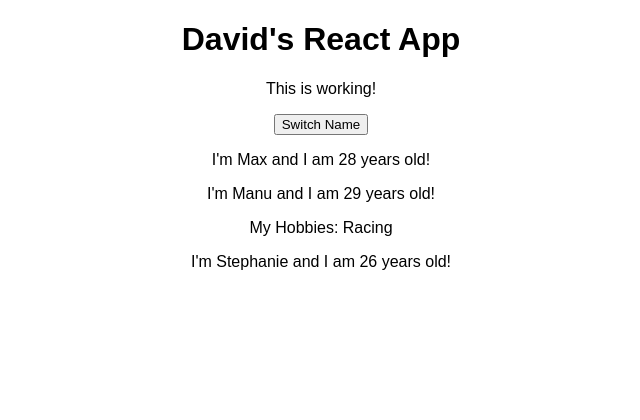
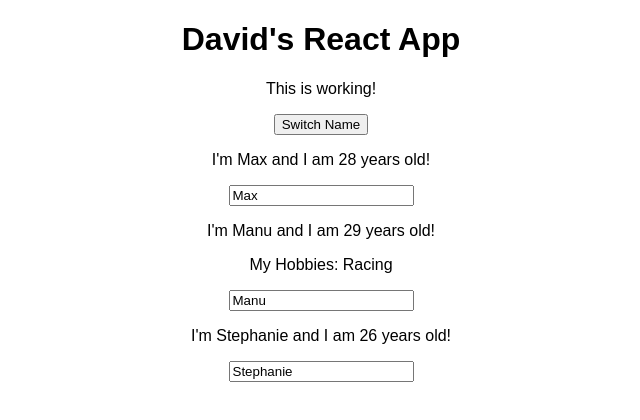
Before and after one commit to davidbolton1/React-Complete-G, a React (Create React App) app: page / in a window 1280 px wide. Shown: the top 420 px of the page, without its empty margins (319-959 px from the left). Built offline with nearby package versions, Linux system fonts and the light colour scheme.

Commit message:
Added 2 way binding

```diff
--- a/src/App.js
+++ b/src/App.js
@@ -32,6 +32,20 @@
     })
   }
 
+  nameChangedHandler = (event) => {
+    this.setState({
+      persons: [
+        {
+          name: 'Max', age: 28
+        },
+        {
+          name: event.target.value, age: 29
+        },
+        {name: 'Stephanie', age: 26}
+      ],
+    })
+  }
+
   render() {
      return (
       <div className="App">
@@ -42,7 +56,8 @@
         name={this.state.persons[0].name} age={this.state.persons[0].age}/>
         <Person
         name={this.state.persons[1].name} age={this.state.persons[1].age}
-        click={this.switchNameHandler.bind(this, 'JOE')}> My Hobbies: Racing </Person>
+        click={this.switchNameHandler.bind(this, 'JOE')}
+        changed={this.nameChangedHandler}> My Hobbies: Racing </Person>
         <Person
         name={this.state.persons[2].name} age={this.state.persons[2].age}/>
       </div>
--- a/src/Person/Person.js
+++ b/src/Person/Person.js
@@ -6,6 +6,7 @@
     return ( < div >
         <p onClick={props.click}>I'm {props.name} and I am {props.age} years old!</p>
         <p> {props.children} </p>
+        <input type="text" onChange={props.changed} value={props.name} />
         </div>
     )
 };
```
